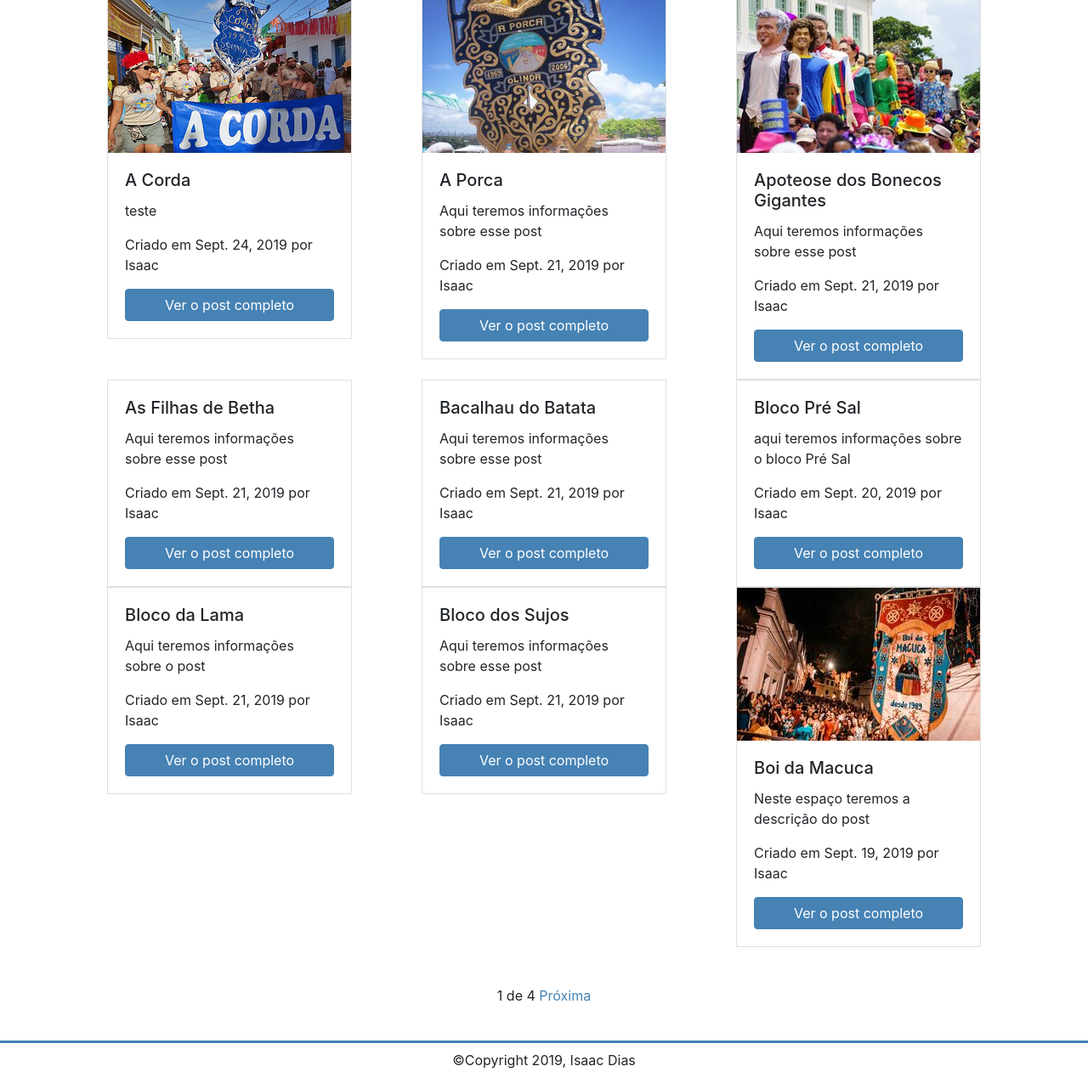
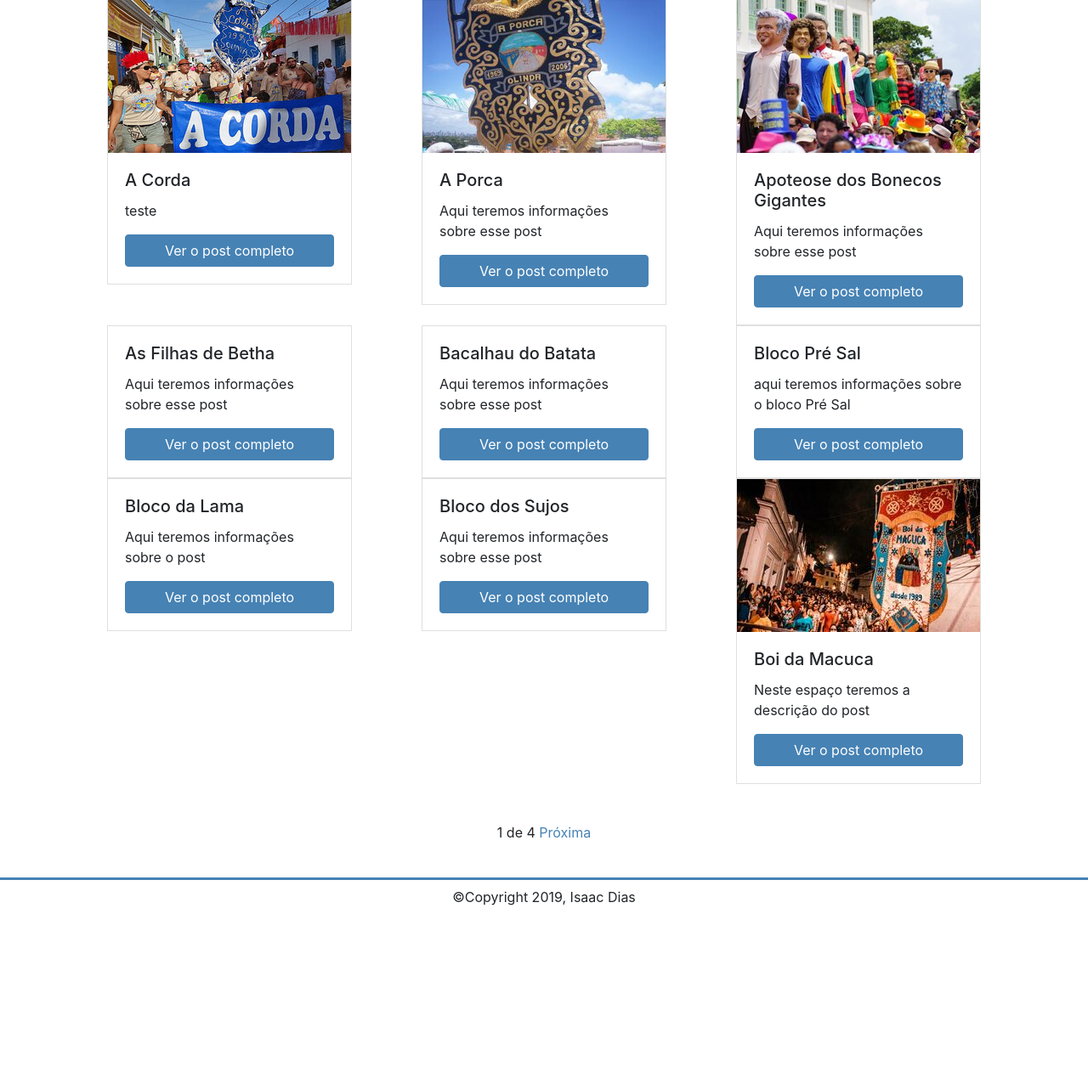
Before and after one commit to isaacdias/-blog, a Django app: page / in a window 1280 px wide. Shown: the part 388-1663 px from the top of the page at 85% size. After the commit the page ends 1454 px from the top, so only its background shows below. Run offline with Django 3.2, Linux system fonts and the light colour scheme; data comes from the database, SQL or seed files in the repository; some libraries are stand-ins or nearby versions.

Commit message:
alteração no card

```diff
--- a/myproject/blog/templates/blog/post_list.html
+++ b/myproject/blog/templates/blog/post_list.html
@@ -19,7 +19,6 @@
                 <div class="card-body">
                     <h5 class="card-title">{{ post.title }}</h5>
                     <p class="card-text">{{ post.body |truncatechars:50}}</p>
-                    <p>Criado em {{ post.created_at }} por {{ post.author }}</p>
                     <a href="{% url 'blog:post_detail' post.slug %}" class="btn btn-primary">Ver o post completo</a>
                     {% if user.is_authenticated %}
                     <p><a href="{% url 'blog:post_update' post.id %}">Editar post</a></p>
```
